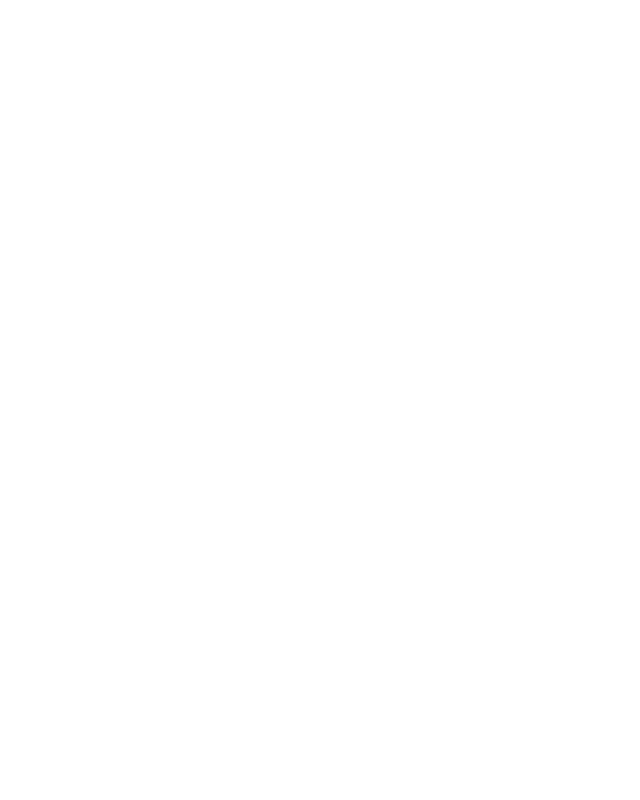
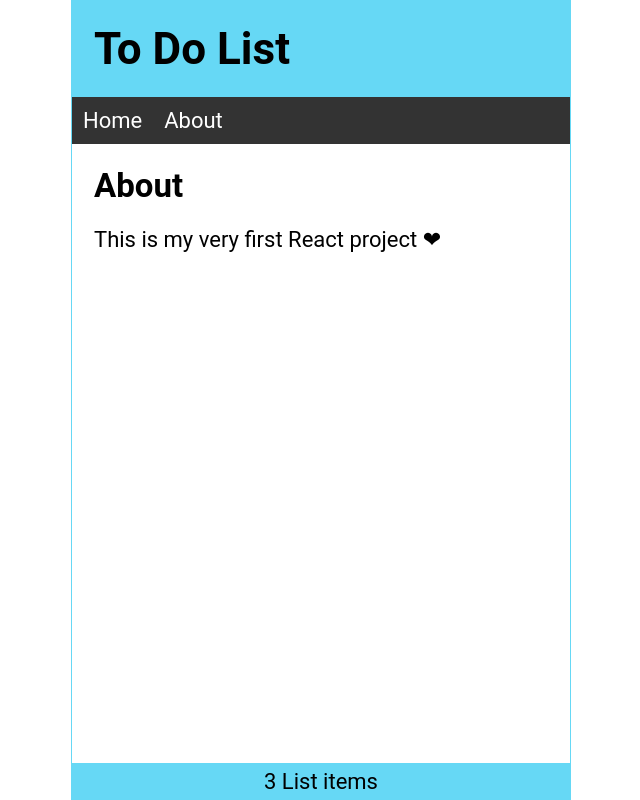
Before and after one commit to danushkap/react-todolist, a React (Create React App) app: page /about in a window 1280 px wide. Shown: the whole page, without its empty margins (319-959 px from the left). Built offline with nearby package versions, Linux system fonts and the light colour scheme; data requests are answered from the project's data file.

Commit message:
Add About component with route

```diff
--- /dev/null
+++ b/src/About.jsx
@@ -0,0 +1,12 @@
+import React from 'react'
+
+const About = () => {
+    return (
+        <main className='about'>
+            <h2>About</h2>
+            <p style={{ marginTop: "1rem" }}>This is my very first React project ❤</p>
+        </main>
+    )
+}
+
+export default About
--- a/src/App.jsx
+++ b/src/App.jsx
@@ -5,6 +5,7 @@
 import AddItem from './AddItem';
 import SearchItem from './SearchItem';
 import ItemList from './ItemList';
+import About from './About';
 import apiRequest from './apiRequest';
 
 const App = () => {
@@ -119,6 +120,7 @@
                             />}
                     </main>}
                 />
+                <Route path="about" element={<About />} />
             </Route>
         </Routes>
     )
--- a/src/Nav.jsx
+++ b/src/Nav.jsx
@@ -6,6 +6,7 @@
         <nav className='Nav'>
             <ul>
                 <li><Link to='/'>Home</Link></li>
+                <li><Link to='about'>About</Link></li>
             </ul>
         </nav>
     )
```
